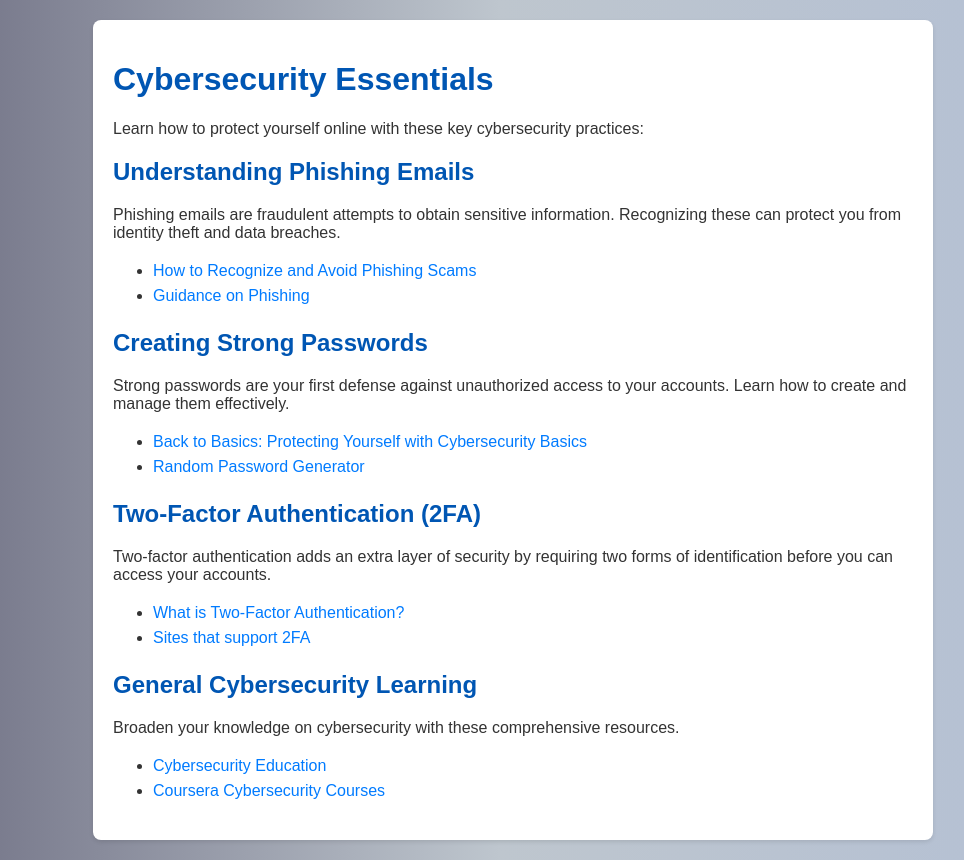
After one commit to SKel1817/secure-a-key, a Flask app: page /moreinfo in a window 1280 px wide. The commit adds this page. Shown: the whole page, without its empty margins (127-1091 px from the left). Run offline with Flask 3, Linux system fonts and the light colour scheme.

Commit message:
info page added

```diff
--- a/app.py
+++ b/app.py
@@ -37,6 +37,9 @@ def simulate_cracking_time(password):
 def twofactor():
     return render_template('twofactor.html')
 
+@app.route('/moreinfo')
+def moreinfo():
+    return render_template('moreinfo.html')
 
 if __name__ == '__main__':
     serve(app, host='0.0.0.0', port=80)
--- a/templates/home.html
+++ b/templates/home.html
@@ -91,7 +91,7 @@
         window.location.href = "/twofactor";
       });
       document.querySelector(".books").addEventListener("click", function () {
-        window.location.href = "";
+        window.location.href = "/moreinfo";
       });
     </script>
   </body>
--- /dev/null
+++ b/templates/moreinfo.html
@@ -0,0 +1,73 @@
+<!DOCTYPE html>
+<html lang="en">
+<head>
+    <meta charset="UTF-8">
+    <meta name="viewport" content="width=device-width, initial-scale=1.0">
+    <title>Cybersecurity Essentials</title>
+    <style>
+        body {
+            font-family: Arial, sans-serif;
+            margin: 20px;
+            padding: 0;
+            background: rgb(116,117,136);
+            background: linear-gradient(90deg, rgba(116,117,136,1) 6%, rgba(190,198,206,1) 49%, rgba(180,192,212,1) 93%);
+            color: #333;
+        }
+        .container {
+            max-width: 800px;
+            margin: auto;
+            background: white;
+            padding: 20px;
+            border-radius: 8px;
+            box-shadow: 0 2px 4px rgba(0,0,0,0.1);
+        }
+        h1, h2 {
+            color: #0056b3;
+        }
+        a {
+            color: #007bff;
+            text-decoration: none;
+        }
+        a:hover {
+            text-decoration: underline;
+        }
+        ul {
+            line-height: 1.6;
+        }
+    </style>
+</head>
+<body>
+    <div class="container">
+        <h1>Cybersecurity Essentials</h1>
+        <p>Learn how to protect yourself online with these key cybersecurity practices:</p>
+
+        <h2>Understanding Phishing Emails</h2>
+        <p>Phishing emails are fraudulent attempts to obtain sensitive information. Recognizing these can protect you from identity theft and data breaches.</p>
+        <ul>
+            <li><a href="https://www.consumer.ftc.gov/articles/how-recognize-and-avoid-phishing-scams" target="_blank">How to Recognize and Avoid Phishing Scams</a></li>
+            <li><a href="https://www.cyber.gov.au/acsc/view-all-content/guidance/phishing" target="_blank">Guidance on Phishing</a></li>
+        </ul>
+
+        <h2>Creating Strong Passwords</h2>
+        <p>Strong passwords are your first defense against unauthorized access to your accounts. Learn how to create and manage them effectively.</p>
+        <ul>
+            <li><a href="https://www.nist.gov/itl/tig/back-basics-protecting-yourself-cybersecurity-basics" target="_blank">Back to Basics: Protecting Yourself with Cybersecurity Basics</a></li>
+            <li><a href="https://passwordsgenerator.net/" target="_blank">Random Password Generator</a></li>
+        </ul>
+
+        <h2>Two-Factor Authentication (2FA)</h2>
+        <p>Two-factor authentication adds an extra layer of security by requiring two forms of identification before you can access your accounts.</p>
+        <ul>
+            <li><a href="https://authy.com/what-is-2fa/" target="_blank">What is Two-Factor Authentication?</a></li>
+            <li><a href="https://twofactorauth.org/" target="_blank">Sites that support 2FA</a></li>
+        </ul>
+
+        <h2>General Cybersecurity Learning</h2>
+        <p>Broaden your knowledge on cybersecurity with these comprehensive resources.</p>
+        <ul>
+            <li><a href="https://www.cybersecurityeducation.org/" target="_blank">Cybersecurity Education</a></li>
+            <li><a href="https://www.coursera.org/courses?query=cybersecurity" target="_blank">Coursera Cybersecurity Courses</a></li>
+        </ul>
+    </div>
+</body>
+</html>
```
